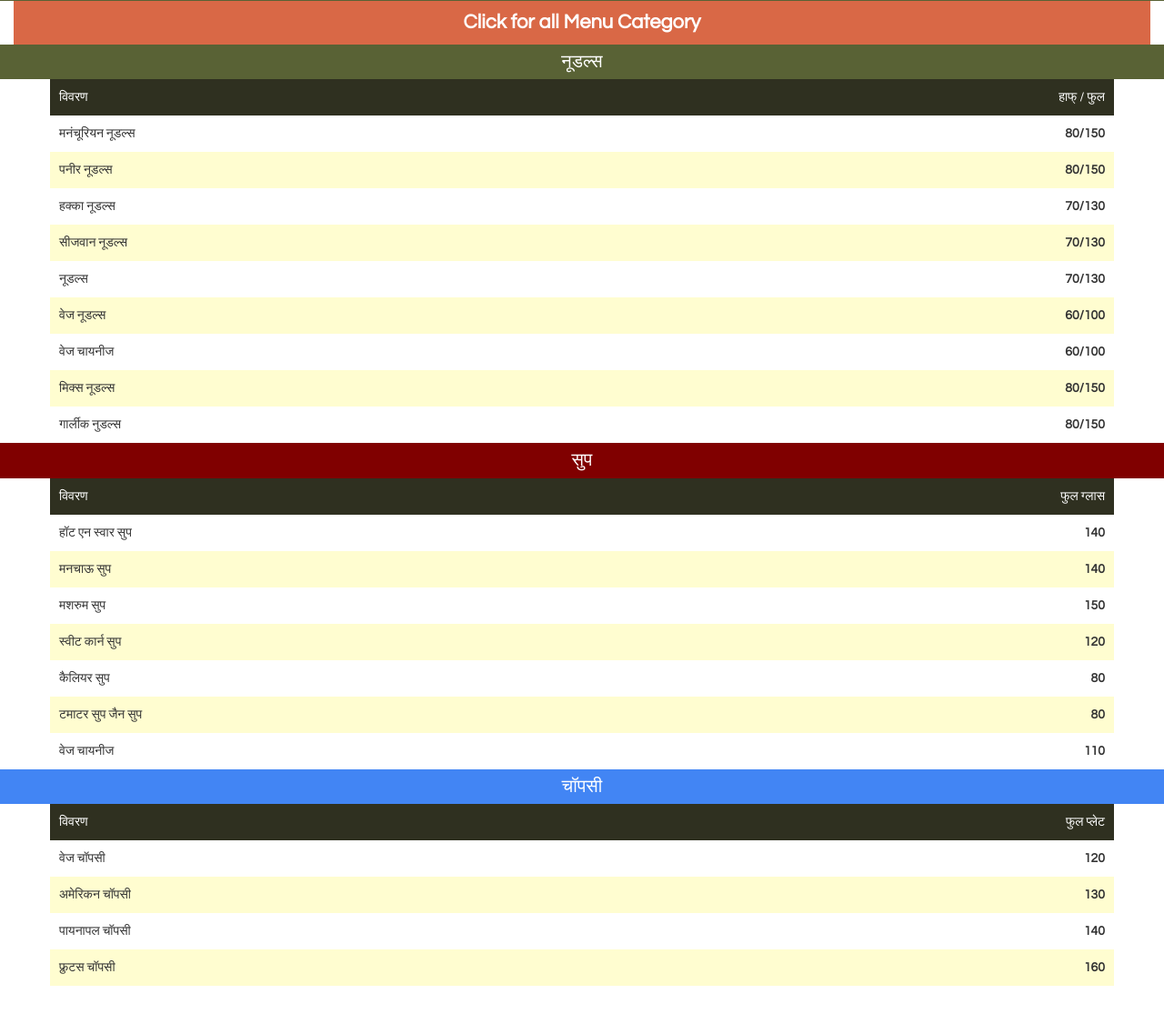
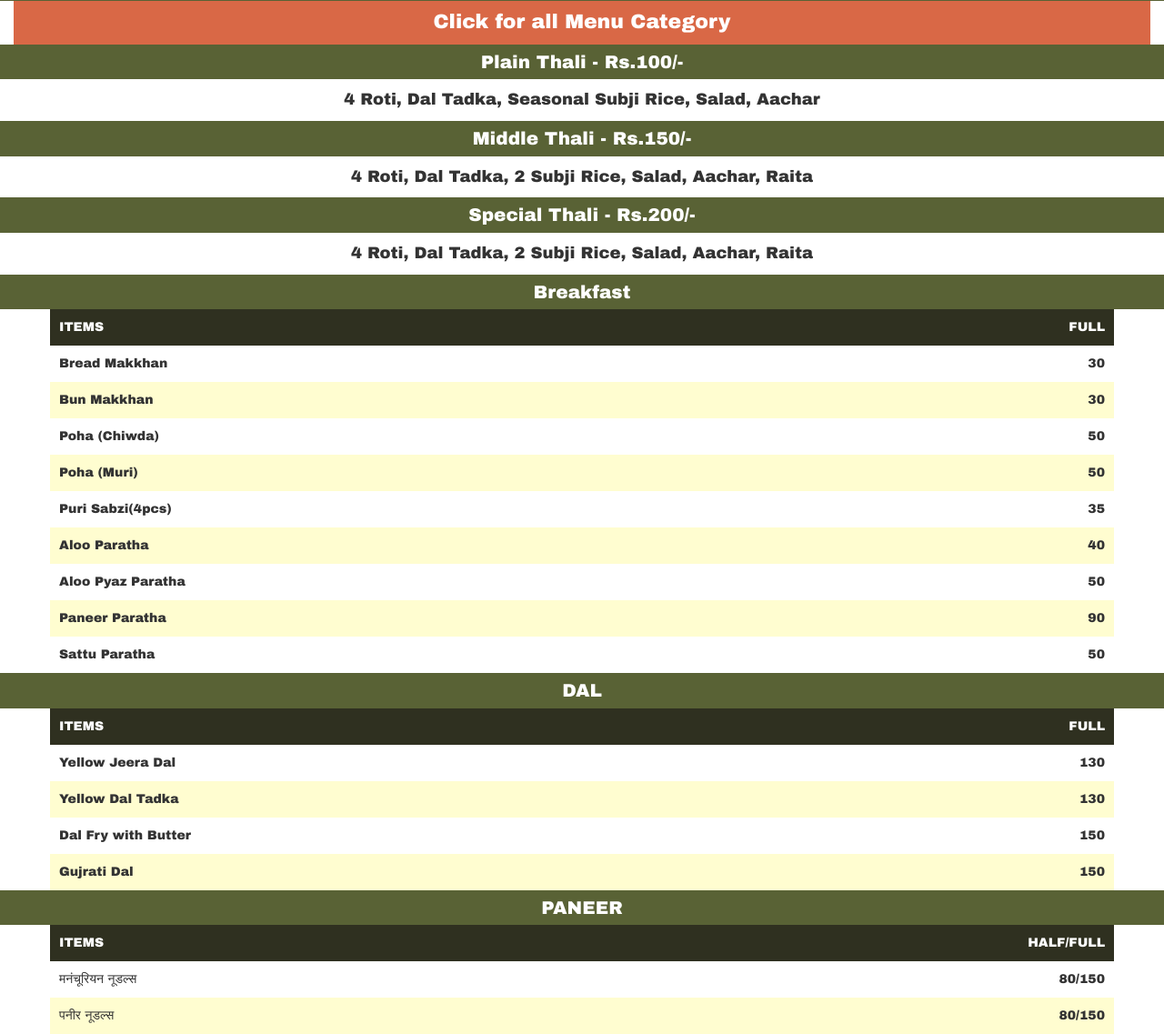
Before and after one commit to vmakertech/qrsagarikarestra, a plain HTML site: page index.html in a window 1280 px wide. Shown: the part 285-1422 px from the top of the page at 91% size. Drawn offline with nearby package versions, Linux system fonts and the light colour scheme.

Commit message:
Add files via upload

```diff
--- a/index.html
+++ b/index.html
@@ -19,7 +19,7 @@ img {
 }
 body {
   background-color: white;
-  font-family:century gothic;
+  font-family: arial black;
 }
 a
 {
@@ -173,11 +173,11 @@ a
   <button class="dropbtn"><b>Click for all Menu Category</b></button>
   <div class="dropdown-content" style="width: 60%;">
   <a href="#nonveg">Thali</a>
-  <a href="#">Paneer</a>
+  <a href="#Breakfast">Breakfast</a>
+  <a href="#DAL">Dal</a>
+  <a href="#PANEER">Paneer</a>
   <a href="#">Roti</a>
   <a href="#">Rice</a>
-  <a href="#">Dal</a>
-  <a href="#">Breakfast</a>
   <a href="#">Raita</a>
   <a href="#">Veg</a>
   <a href="#">Papad</a>
@@ -192,12 +192,122 @@ a
 
  <!--items--->
 
-   <div class="container-fluid"  style="background-color: #596235; padding: 5px; text-align: center; color: white; font-size: 20px;">
-  नूडल्स</div>
+   <div class="container-fluid"  style="background-color: #596235; padding: 5px; text-align: center; color: white;
+   font-size: 20px;">  Plain Thali - Rs.100/-
+  </div>
+
+    <div id="pizza" class="container-fluid">
+
+    <div class="container tbcont1"><table style="width: 100%; text-align: center; font-size: 18px;">
+    <tr><td>4 Roti, Dal Tadka, Seasonal Subji Rice, Salad, Aachar</td></tr></table></div>
+
+    </div>
+
+<!--items end--->
+
+ <!--items--->
+
+   <div class="container-fluid"  style="background-color: #596235; padding: 5px; text-align: center; color: white;
+   font-size: 20px;"> Middle Thali - Rs.150/-
+  </div>
+
+    <div id="pizza" class="container-fluid">
+
+    <div class="container tbcont1"><table style="width: 100%; text-align: center; font-size: 18px;">
+    <tr><td>4 Roti, Dal Tadka, 2 Subji Rice, Salad, Aachar, Raita</td></tr></table></div>
+
+    </div>
+
+<!--items end--->
+
+ <!--items--->
+
+   <div class="container-fluid"  style="background-color: #596235; padding: 5px; text-align: center; color: white;
+   font-size: 20px;"> Special Thali - Rs.200/-
+  </div>
+
+    <div id="pizza" class="container-fluid">
+
+    <div class="container tbcont1"><table style="width: 100%; text-align: center; font-size: 18px;">
+    <tr><td>4 Roti, Dal Tadka, 2 Subji Rice, Salad, Aachar, Raita</td></tr></table></div>
+
+    </div>
+
+<!--items end--->
+
+
+ <!--items--->
+
+   <div id="Breakfast" class="container-fluid"  style="background-color: #596235; padding: 5px; text-align: center; color: white; font-size: 20px;">
+  Breakfast</div>
 
 <div id="pizza" class="container-fluid">
     <div class="container tbcont1" style="background-color: #2f3020; color: white;"><table style="width: 100%;">
-  <tr><td>विवरण </td><td class="alignRight">हाफ् / फुल</td></tr></table></div>
+  <tr><td>ITEMS</td><td class="alignRight">FULL</td></tr></table></div>
+
+  <div class="container tbcont1"><table style="width: 100%;">
+  <tr><td>Bread Makkhan</td><td class="alignRight"><b>30</b></td></tr></table></div>
+
+    <div class="container tbcont2"><table style="width: 100%;">
+  <tr><td>Bun Makkhan</td><td class="alignRight"><b>30</b></td></tr></table></div>
+
+  <div class="container tbcont1"><table style="width: 100%;">
+  <tr><td>Poha (Chiwda)</td><td class="alignRight"><b>50</b></td></tr></table></div>
+
+    <div class="container tbcont2"><table style="width: 100%;">
+  <tr><td>Poha (Muri)</td><td class="alignRight"><b>50</b></td></tr></table></div>
+    <div class="container tbcont1"><table style="width: 100%;">
+  <tr><td>Puri Sabzi(4pcs)</td><td class="alignRight"><b>35</b></td></tr></table></div>
+
+  <div class="container tbcont2"><table style="width: 100%;">
+  <tr><td>Aloo Paratha</td><td class="alignRight"><b>40</b></td></tr></table></div>
+
+    <div class="container tbcont1"><table style="width: 100%;">
+  <tr><td>Aloo Pyaz Paratha</td><td class="alignRight"><b>50</b></td></tr></table></div>
+
+  <div class="container tbcont2"><table style="width: 100%;">
+  <tr><td>Paneer Paratha</td><td class="alignRight"><b>90</b></td></tr></table></div>
+
+    <div class="container tbcont1"><table style="width: 100%;">
+  <tr><td>Sattu Paratha</td><td class="alignRight"><b>50</b></td></tr></table></div>
+
+</div>
+
+<!--items end--->
+
+ <!--items--->
+
+   <div id="DAL" class="container-fluid"  style="background-color: #596235; padding: 5px; text-align: center; color: white; font-size: 20px;">
+  DAL</div>
+
+<div id="pizza" class="container-fluid">
+    <div class="container tbcont1" style="background-color: #2f3020; color: white;"><table style="width: 100%;">
+  <tr><td>ITEMS</td><td class="alignRight">FULL</td></tr></table></div>
+
+  <div class="container tbcont1"><table style="width: 100%;">
+  <tr><td>Yellow Jeera Dal</td><td class="alignRight"><b>130</b></td></tr></table></div>
+
+    <div class="container tbcont2"><table style="width: 100%;">
+  <tr><td>Yellow Dal Tadka</td><td class="alignRight"><b>130</b></td></tr></table></div>
+
+  <div class="container tbcont1"><table style="width: 100%;">
+  <tr><td>Dal Fry with Butter</td><td class="alignRight"><b>150</b></td></tr></table></div>
+
+    <div class="container tbcont2"><table style="width: 100%;">
+  <tr><td>Gujrati Dal</td><td class="alignRight"><b>150</b></td></tr></table></div>
+
+</div>
+
+<!--items end--->
+
+ <!--items--->
+
+   <div class="container-fluid"  style="background-color: #596235; padding: 5px; text-align: center; color: white; font-size: 20px;">
+  PANEER</div>
+
+<div id="PANEER" class="container-fluid">
+    <div class="container tbcont1" style="background-color: #2f3020; color: white;"><table style="width: 100%;">
+  <tr><td>ITEMS</td><td class="alignRight">HALF/FULL</td></tr></table></div>
 
   <div class="container tbcont1"><table style="width: 100%;">
   <tr><td>मनंचूरियन नूडल्स</td><td class="alignRight"><b>80/150</b></td></tr></table></div>
@@ -227,69 +337,14 @@ a
 
 </div>
 
-
-
- <!--item 2222s--->
-
-   <div class="container-fluid"  style="background-color: #800000; padding: 5px; text-align: center; color: white; font-size: 20px;">
-  सुप</div>
-
-<div id="nonveg" class="container-fluid">
-    <div class="container tbcont1" style="background-color: #2f3020; color: white;"><table style="width: 100%;">
- <tr><td>विवरण </td><td class="alignRight"> फुल ग्लास</td></tr></table></div>
-
- <div class="container tbcont1"><table style="width: 100%;">
-  <tr><td>हॉट एन स्वार सुप</td><td class="alignRight"><b>140</b></td></tr></table></div>
-
-    <div class="container tbcont2"><table style="width: 100%;">
-  <tr><td>मनचाऊ सुप</td><td class="alignRight"><b>140</b></td></tr></table></div>
-
-  <div class="container tbcont1"><table style="width: 100%;">
-  <tr><td>मशरुम सुप</td><td class="alignRight"><b>150</b></td></tr></table></div>
-
-    <div class="container tbcont2"><table style="width: 100%;">
-  <tr><td>स्वीट कार्न सुप</td><td class="alignRight"><b>120</b></td></tr></table></div>
-    <div class="container tbcont1"><table style="width: 100%;">
-  <tr><td>कैलियर सुप</td><td class="alignRight"><b>80</b></td></tr></table></div>
-
-  <div class="container tbcont2"><table style="width: 100%;">
-  <tr><td>टमाटर सुप जैन सुप</td><td class="alignRight"><b>80</b></td></tr></table></div>
-
-    <div class="container tbcont1"><table style="width: 100%;">
-  <tr><td>वेज चायनीज</td><td class="alignRight"><b>110</b></td></tr></table></div>
-
-
-</div>
-
- <!--items--->
-
-   <div class="container-fluid"  style="background-color:#4285F4; padding: 5px; text-align: center; color: white; font-size: 20px;">
-   चॉपसी </div>
-
-<div id="nonveg" class="container-fluid">
-    <div class="container tbcont1" style="background-color: #2f3020; color: white;"><table style="width: 100%;">
-  <tr><td>विवरण</td><td class="alignRight">फुल प्लेट</td></tr></table></div>
-
- <div class="container tbcont1"><table style="width: 100%;">
-  <tr><td>वेज चॉपसी</td><td class="alignRight"><b>120</b></td></tr></table></div>
-
-    <div class="container tbcont2"><table style="width: 100%;">
-  <tr><td>अमेरिकन चॉपसी </td><td class="alignRight"><b>130</b></td></tr></table></div>
-
-  <div class="container tbcont1"><table style="width: 100%;">
-  <tr><td>पायनापल चॉपसी</td><td class="alignRight"><b>140</b></td></tr></table></div>
-
-    <div class="container tbcont2"><table style="width: 100%;">
-  <tr><td> फ्रुटस चॉपसी</td><td class="alignRight"><b>160</b></td></tr></table></div>
-
-</div>
+<!--items end--->
 
 
 
 <!---googlereview--->
 
-<div class="container-fluid menu">
-  <a href="https://wa.me/9554416778?text=I%20want%20to%20quote%20for%20website%20" class="last">Click Here For Your Valuable Feedback</a>
+<div class="container-fluid" style="background-color: black; text-align: center;">
+  <a href="https://restraqr.vmakertechnologies.com/" class="last">Powered by- Restra-QR </a>
 </div>
 
 </body>
```
